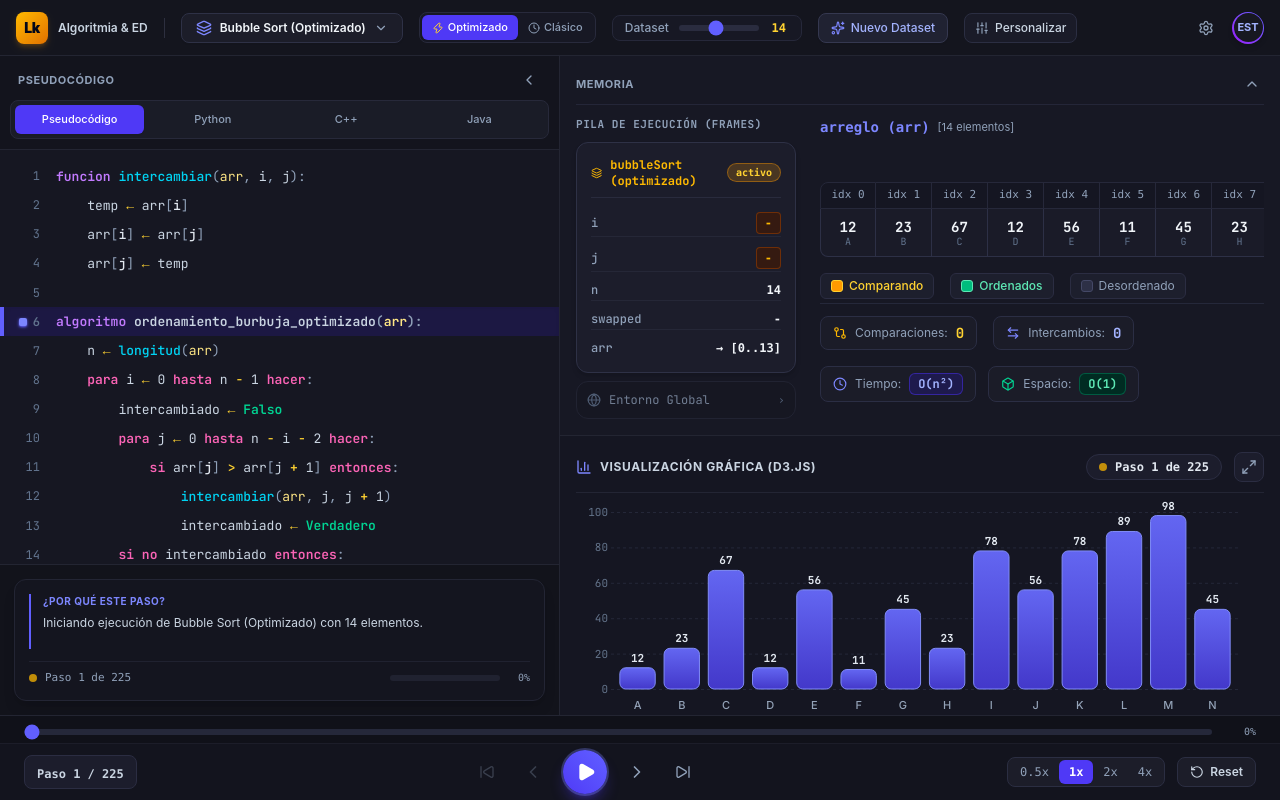
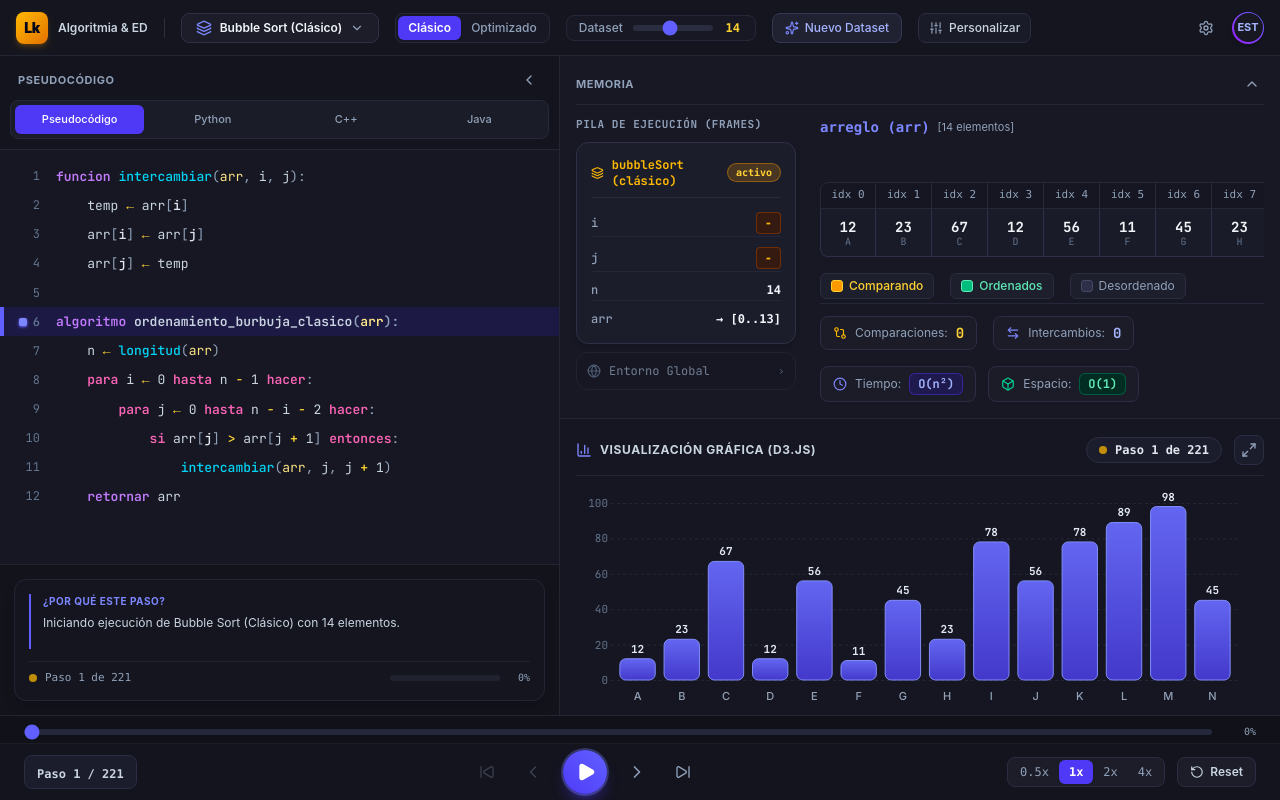
Before and after one commit to 1Keyarga/algoritmia-visualizer, a React (Vite) app: page / in a window 1280 px wide. Built offline with nearby package versions, Linux system fonts and the light colour scheme.

Commit message:
v7.0
Cambios para el catálogo de algoritmos

```diff
--- a/src/App.tsx
+++ b/src/App.tsx
@@ -12,6 +12,7 @@ import { VisualizerPanel } from './components/visualization/VisualizerPanel';
 import { PlaybackFooter } from './components/controls/PlaybackFooter';
 
 export function App() {
+  // Inicializar por defecto con Bubble Sort Clásico (ALGORITHMS_CATALOG[0])
   const [selectedAlgorithm, setSelectedAlgorithm] = useState<AlgorithmMetadata>(
     ALGORITHMS_CATALOG[0]
   );
--- a/src/components/layout/Navbar.tsx
+++ b/src/components/layout/Navbar.tsx
@@ -1,7 +1,7 @@
 import React, { useState } from 'react';
 import { ALGORITHMS_CATALOG } from '../../core/algorithms/registry';
 import type { AlgorithmMetadata } from '../../types/algorithm';
-import { ChevronDown, Sparkles, Settings, Sliders, Layers, Zap, Clock } from 'lucide-react';
+import { ChevronDown, Sparkles, Settings, Sliders, Layers } from 'lucide-react';
 import { DatasetModal } from './DatasetModal';
 
 interface NavbarProps {
@@ -117,33 +117,31 @@ export const Navbar: React.FC<NavbarProps> = ({
             )}
           </div>
 
-          {/* Quick Variant Toggle for Bubble Sort */}
+          {/* Quick Variant Toggle for Bubble Sort: Clásico on left (default), Optimizado on right */}
           {isBubbleSort && (
             <div className="flex items-center bg-[#171824] border border-[#282a3c] p-0.5 rounded-lg">
               <button
-                onClick={() => handleToggleBubbleVariant(true)}
-                className={`flex items-center gap-1 px-2.5 py-1 text-[11px] font-medium rounded-md transition-all cursor-pointer ${
-                  isOptimizedBubble
-                    ? 'bg-indigo-600 text-white font-bold shadow-xs'
+                onClick={() => handleToggleBubbleVariant(false)}
+                className={`px-2.5 py-1 text-xs font-medium rounded-md transition-all cursor-pointer ${
+                  !isOptimizedBubble
+                    ? 'bg-indigo-600 text-white font-semibold shadow-xs'
                     : 'text-slate-400 hover:text-slate-200'
                 }`}
-                title="Versión con bandera booleana (Mejor caso O(n))"
+                title="Versión clásica: ejecuta todas las pasadas completas"
               >
-                <Zap className="w-3 h-3 text-amber-300" />
-                <span>Optimizado</span>
+                Clásico
               </button>
 
               <button
-                onClick={() => handleToggleBubbleVariant(false)}
-                className={`flex items-center gap-1 px-2.5 py-1 text-[11px] font-medium rounded-md transition-all cursor-pointer ${
-                  !isOptimizedBubble
-                    ? 'bg-indigo-600 text-white font-bold shadow-xs'
+                onClick={() => handleToggleBubbleVariant(true)}
+                className={`px-2.5 py-1 text-xs font-medium rounded-md transition-all cursor-pointer ${
+                  isOptimizedBubble
+                    ? 'bg-indigo-600 text-white font-semibold shadow-xs'
                     : 'text-slate-400 hover:text-slate-200'
                 }`}
-                title="Versión original completa (Mejor caso O(n²))"
+                title="Versión optimizada: detección temprana por bandera"
               >
-                <Clock className="w-3 h-3 text-slate-400" />
-                <span>Clásico</span>
+                Optimizado
               </button>
             </div>
           )}
--- a/src/core/algorithms/registry.ts
+++ b/src/core/algorithms/registry.ts
@@ -1,9 +1,9 @@
 import type { AlgorithmMetadata } from '../../types/algorithm';
-import { BUBBLE_SORT_OPTIMIZED_METADATA, BUBBLE_SORT_CLASSIC_METADATA } from './bubbleSort';
+import { BUBBLE_SORT_CLASSIC_METADATA, BUBBLE_SORT_OPTIMIZED_METADATA } from './bubbleSort';
 
 export const ALGORITHMS_CATALOG: AlgorithmMetadata[] = [
+  BUBBLE_SORT_CLASSIC_METADATA,
   BUBBLE_SORT_OPTIMIZED_METADATA,
-  BUBBLE_SORT_CLASSIC_METADATA,
   {
     id: 'insertion-sort',
     name: 'Insertion Sort',
```
